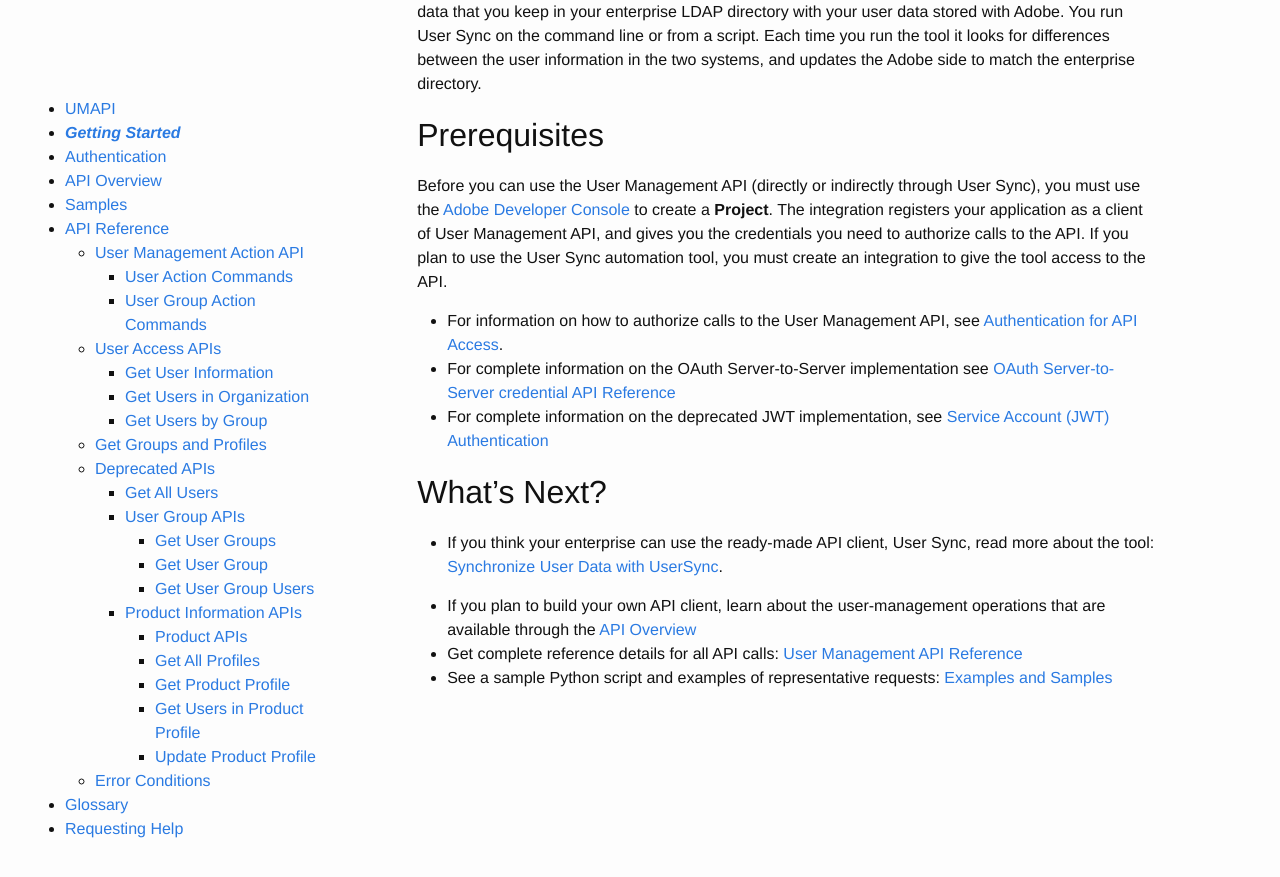
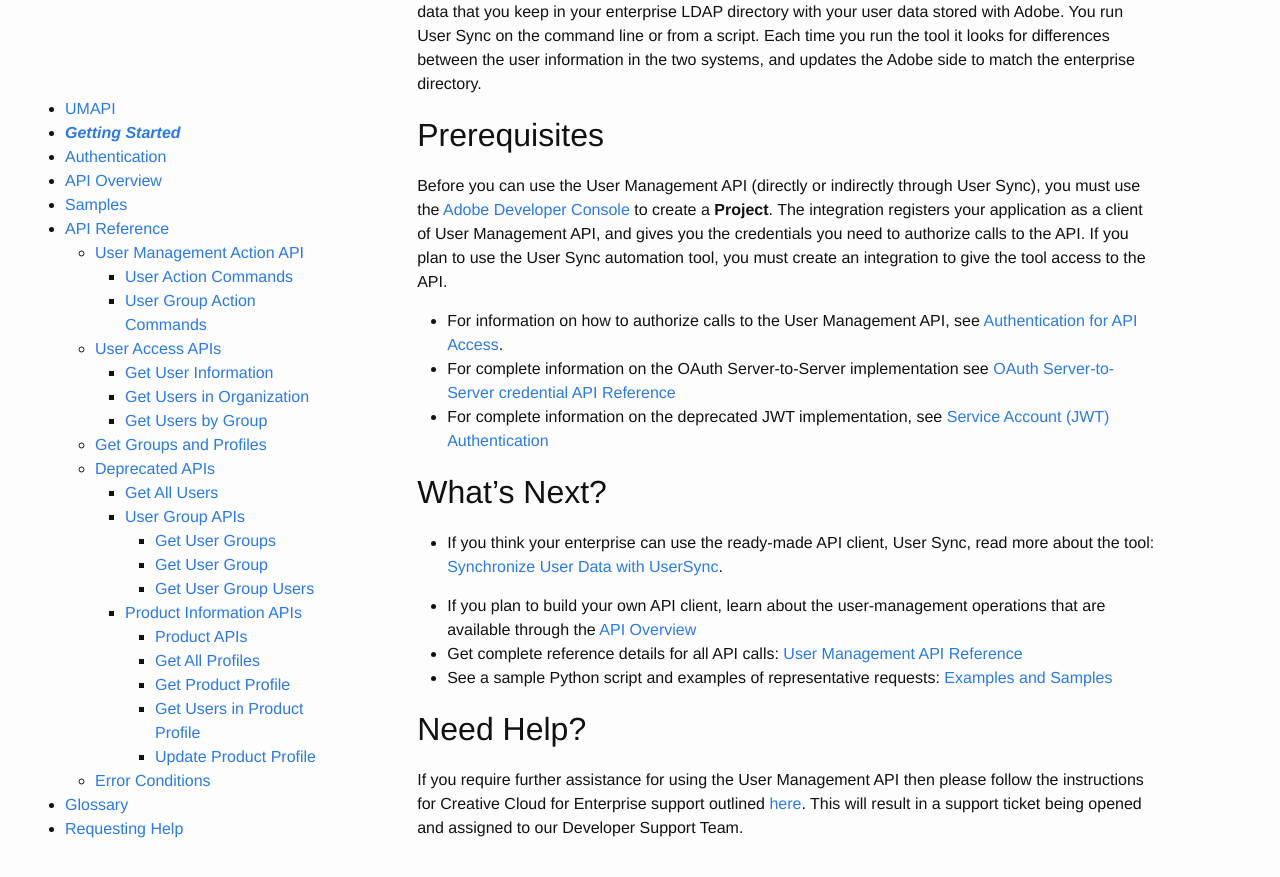
Before and after one commit to adobe-apiplatform/umapi-documentation, a Jekyll site: the page built from docs/en/getstarted.md, in a window 1280 px wide and 900 px high, scrolled down 1751 px. Shown: the top 877 px of the window. Built offline with Jekyll 4.4.1, drawn with Linux system fonts in a browser that asks for light colours.

Commit message:
Add help section to getting started page

```diff
--- a/docs/en/getstarted.md
+++ b/docs/en/getstarted.md
@@ -53,3 +53,7 @@
 * If you plan to build your own API client, learn about the user-management operations that are available through the [API Overview](API_introduction.md)
 * Get complete reference details for all API calls: [User Management API Reference](RefOverview.md)
 * See a sample Python script and examples of representative requests: [Examples and Samples](samples/index.md)
+
+## Need Help?
+
+If you require further assistance for using the User Management API then please follow the instructions for Creative Cloud for Enterprise support outlined [here](https://helpx.adobe.com/uk/contact/enterprise-support.html). This will result in a support ticket being opened and assigned to our Developer Support Team.
```
